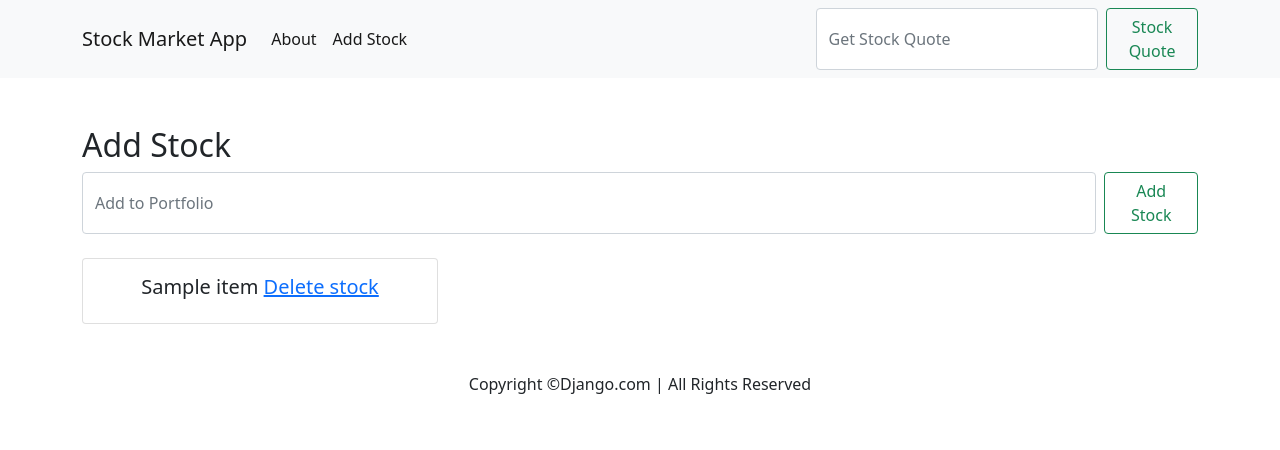
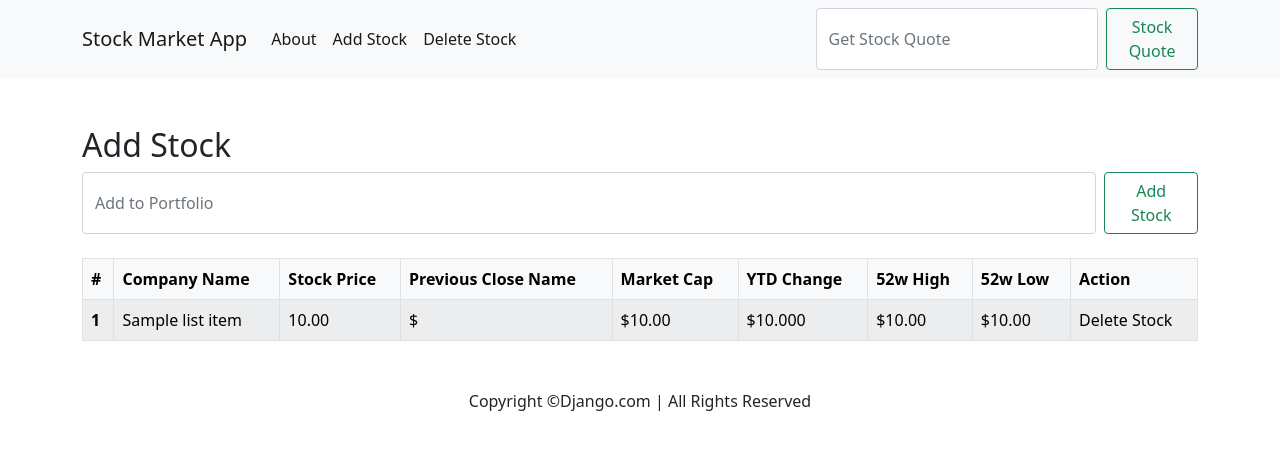
Before and after one commit to T-G/djangostock, a Django app: template quotes/templates/quotes/add_stock.html in a window 1280 px wide. Shown: the top 450 px of the page. Run offline with Django 3.2, Linux system fonts and the light colour scheme; the template is opened without the code that fills it: most values are stand-ins (such as "Sample title", 1, 10 or a date in 2020).

Commit message:
midified add and delete stock functionality

```diff
--- a/quotes/templates/quotes/add_stock.html
+++ b/quotes/templates/quotes/add_stock.html
@@ -13,18 +13,37 @@
 </form>
 
 <br>
+<table class="table table-light table-striped table-bordered">
+    <thead>
+        <tr>
+            <th scope="col">#</th>
+            <th scope="col">Company Name</th>
+            <th scope="col">Stock Price</th>
+            <th scope="col">Previous Close Name</th>
+            <th scope="col">Market Cap</th>
+            <th scope="col">YTD Change</th>
+            <th scope="col">52w High</th>
+            <th scope="col">52w Low</th>
+            <th scope="row">Action</th>
+        </tr>
+    </thead>
+    <tbody>
+        {% if ticker %}
+            {% for list_item in result %}
+                <tr>
+                    <th scope="row">{{ forloop.counter}}</th>
+                    <td>{{ list_item.companyName }}</td>
+                    <td>{{ list_item.latestPrice|floatformat:2 }}</td>
+                    <td>${{ list_item.previousClose|floatformat:2 }}</td>
+                    <td>${{ list_item.marketCap|floatformat:2 }}</td>
+                    <td>${{ list_item.ytdChange |floatformat:3}}</td>
+                    <td>${{ list_item.week52High|floatformat:2 }}</td>
+                    <td>${{ list_item.week52Low|floatformat:2 }}</td>
+                    <td>Delete Stock</td>
+                </tr>
+            {% endfor %}
+        {% endif %}
+    </tbody>
+</table>
 
-{% for item in ticker %}
-    <div class="row">
-        <div class="col-4">
-            <div class="card text-center">
-                <div class="card-body">
-                    <h5 class="card-title">{{item}} <a href="{% url 'delete_stock' item.id %}">Delete stock</a></h5>
-                </div>
-            </div>
-        </div>
-
-    </div>
-
-{% endfor %}
 {% endblock %}
--- a/quotes/templates/quotes/base.html
+++ b/quotes/templates/quotes/base.html
@@ -27,6 +27,9 @@
             </li>
             <li class="nav-item">
               <a class="nav-link active" aria-current="page" href="{% url 'add_stock' %}">Add Stock</a>
+            </li>
+            <li class="nav-item">
+              <a class="nav-link active" aria-current="page" href="{% url 'delete_stock' %}">Delete Stock</a>
             </li>
           </ul>
           <form class="d-flex" method="POST" action="{% url 'home' %}">
```
Also changed, not shown: quotes/templates/quotes/delete_stock.html (added, +21 -0 lines), quotes/urls.py (+5 -3 lines), quotes/views.py (+30 -5 lines).
